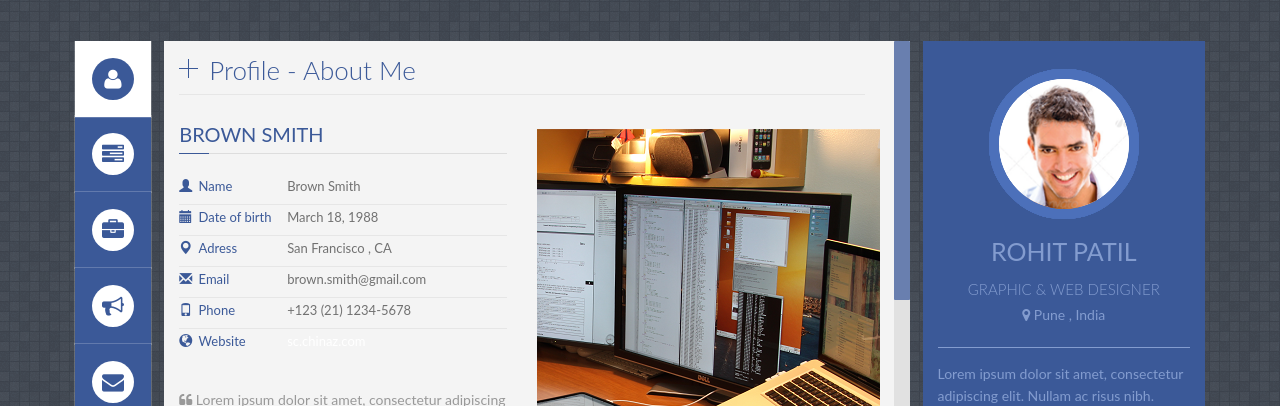
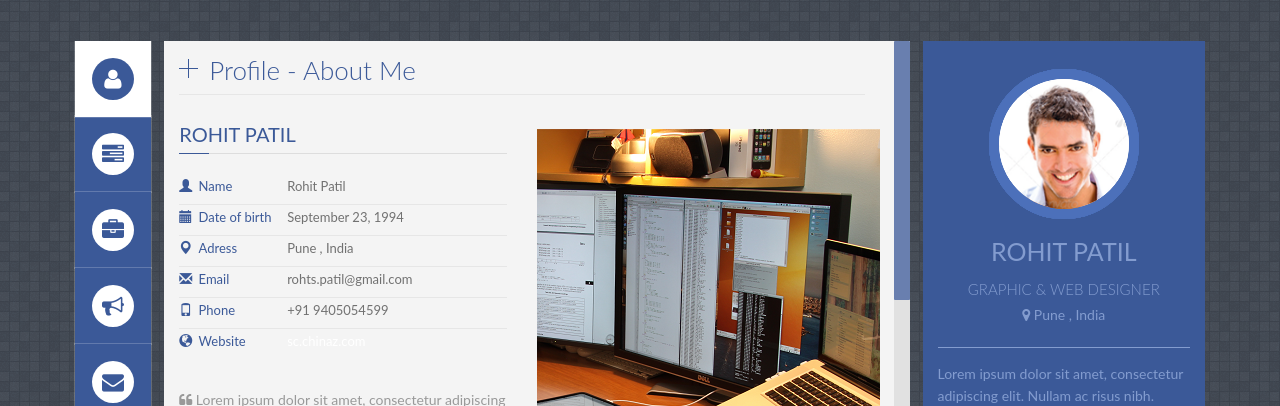
Before and after one commit to manalips30/CV, a Jekyll site: the page built from index.html, in a window 1280 px wide. Shown: the part 119-525 px from the top of the page. Built offline with Jekyll 4.4.1, drawn with Linux system fonts in a browser that asks for light colours; some web fonts are replaced.

Commit message:
Updated profile

```diff
--- a/_includes/profile.html
+++ b/_includes/profile.html
@@ -8,7 +8,7 @@
 
         <!--About me-->
         <div class="title_content">
-            <div class="text_content">brown smith</div>
+            <div class="text_content">Rohit Patil</div>
             <div class="clear"></div>
         </div>
 
@@ -17,35 +17,35 @@
             <li>
                 <i class="glyphicon glyphicon-user"></i>
                 <label>Name</label>
-                <span class="value">Brown Smith</span>
+                <span class="value">Rohit Patil</span>
                 <div class="clear"></div>
             </li>
 
             <li>
                 <i class="glyphicon glyphicon-calendar"></i>
                 <label>Date of birth</label>
-                <span class="value">March 18, 1988</span>
+                <span class="value">September 23, 1994</span>
                 <div class="clear"></div>
             </li>
 
             <li>
                 <i class="glyphicon glyphicon-map-marker"></i>
                 <label>Adress</label>
-                <span class="value">San Francisco , CA</span>
+                <span class="value">Pune , India</span>
                 <div class="clear"></div>
             </li>
 
             <li>
                 <i class="glyphicon glyphicon-envelope"></i>
                 <label>Email</label>
-                <span class="value">brown.smith@gmail.com</span>
+                <span class="value">rohts.patil@gmail.com</span>
                 <div class="clear"></div>
             </li>
 
             <li>
                 <i class="glyphicon glyphicon-phone"></i>
                 <label>Phone</label>
-                <span class="value">+123 (21) 1234-5678</span>
+                <span class="value">+91 9405054599</span>
                 <div class="clear"></div>
             </li>
 
```
